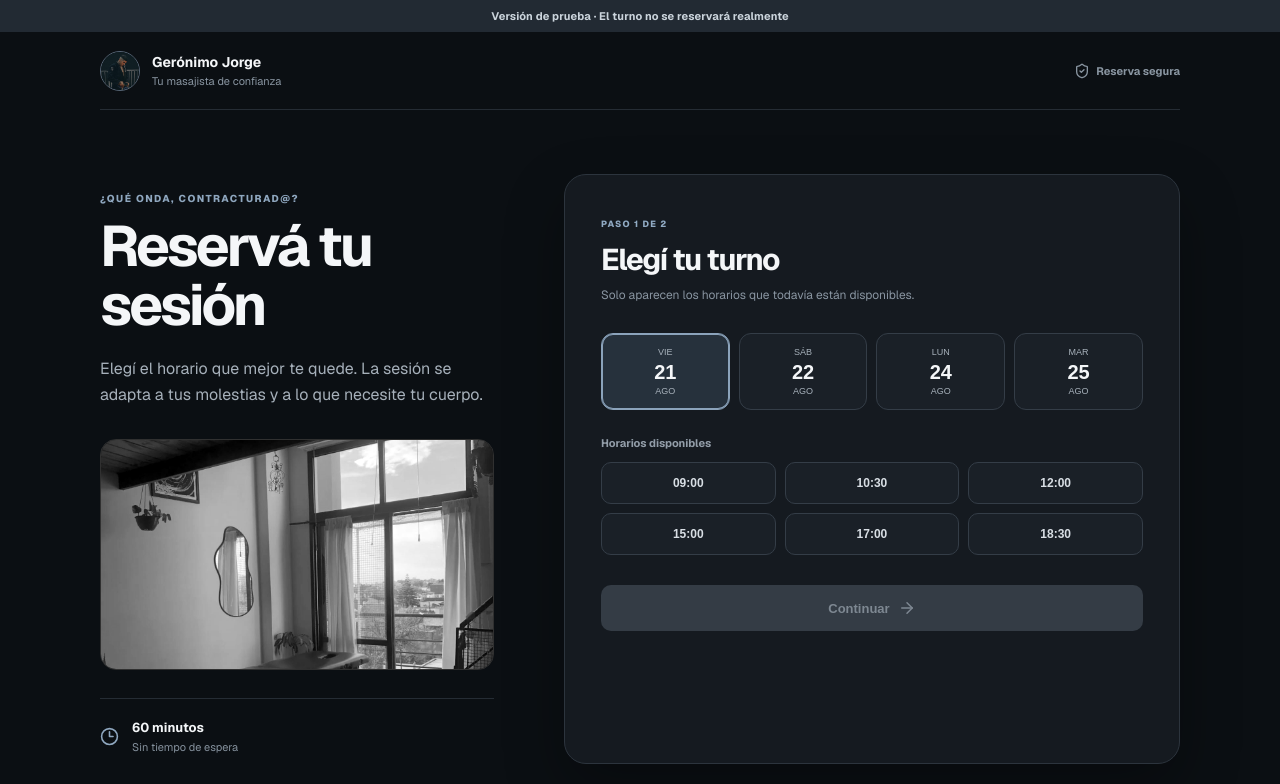
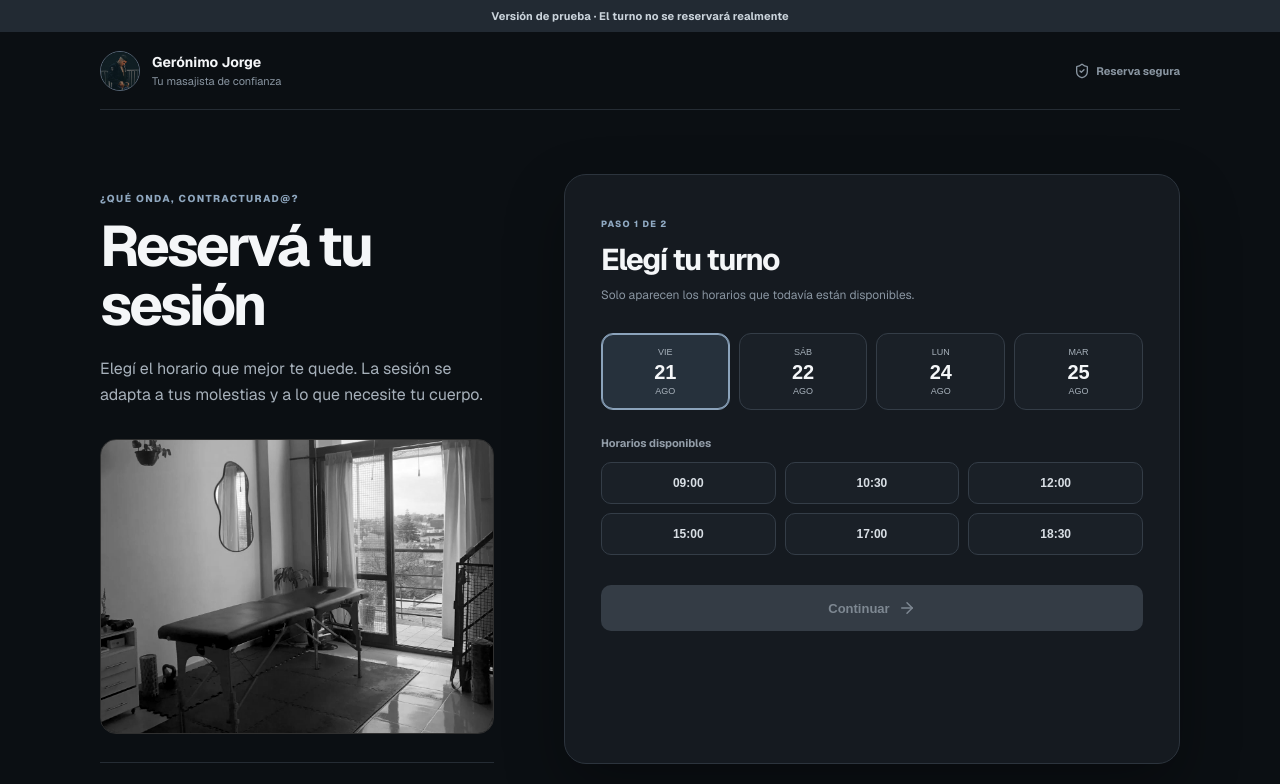
Before and after one commit to Flormusi/flow-automation, a Next.js app: page /reserva-gero in a window 1280 px wide. Shown: the top 784 px of the page. Built offline with nearby package versions, Linux system fonts and the light colour scheme; no server answers.

Commit message:
Adjust Geronimo studio photo crop

```diff
--- a/app/reserva-gero/reserva.module.css
+++ b/app/reserva-gero/reserva.module.css
@@ -12,7 +12,7 @@
 .kicker { margin: 0 0 12px; color: #8fa7bf; font-size: 10px; font-weight: 800; text-transform: uppercase; letter-spacing: 1.4px; }
 .summary h1 { margin: 0; font-size: clamp(40px, 4.5vw, 57px); line-height: 1.03; letter-spacing: -3px; }
 .description { margin: 22px 0 31px; color: #a6b0ba; font-size: 16px; line-height: 1.6; }
-.heroPhoto { width: 100%; aspect-ratio: 1.7 / 1; margin: 0 0 28px; display: block; border: 1px solid #2d3741; border-radius: 16px; object-fit: cover; object-position: 50% 31%; filter: grayscale(1) contrast(1.08); }
+.heroPhoto { width: 100%; aspect-ratio: 4 / 3; margin: 0 0 28px; display: block; border: 1px solid #2d3741; border-radius: 16px; object-fit: cover; object-position: 50% 68%; filter: grayscale(1) contrast(1.08); }
 .facts { padding: 5px 0; border-top: 1px solid #252c34; border-bottom: 1px solid #252c34; }
 .facts > div { padding: 15px 0; display: flex; align-items: center; gap: 13px; }
 .facts svg { color: #8fa7bf; flex: 0 0 auto; }
```
